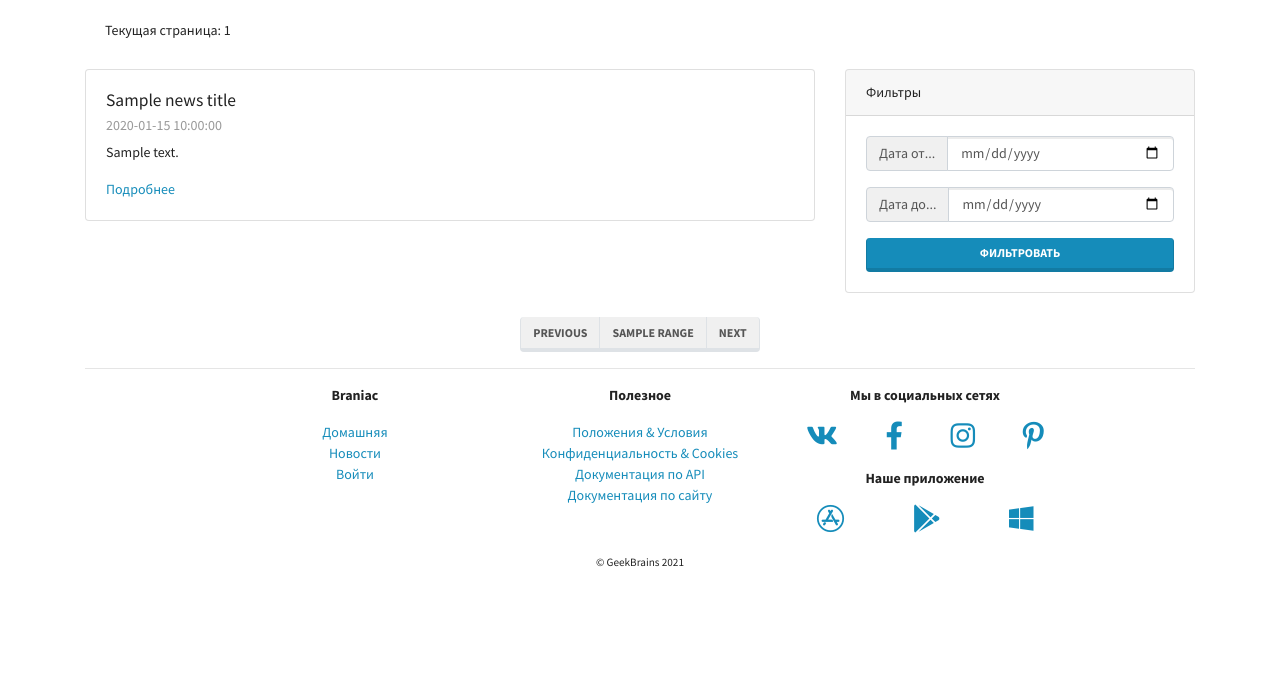
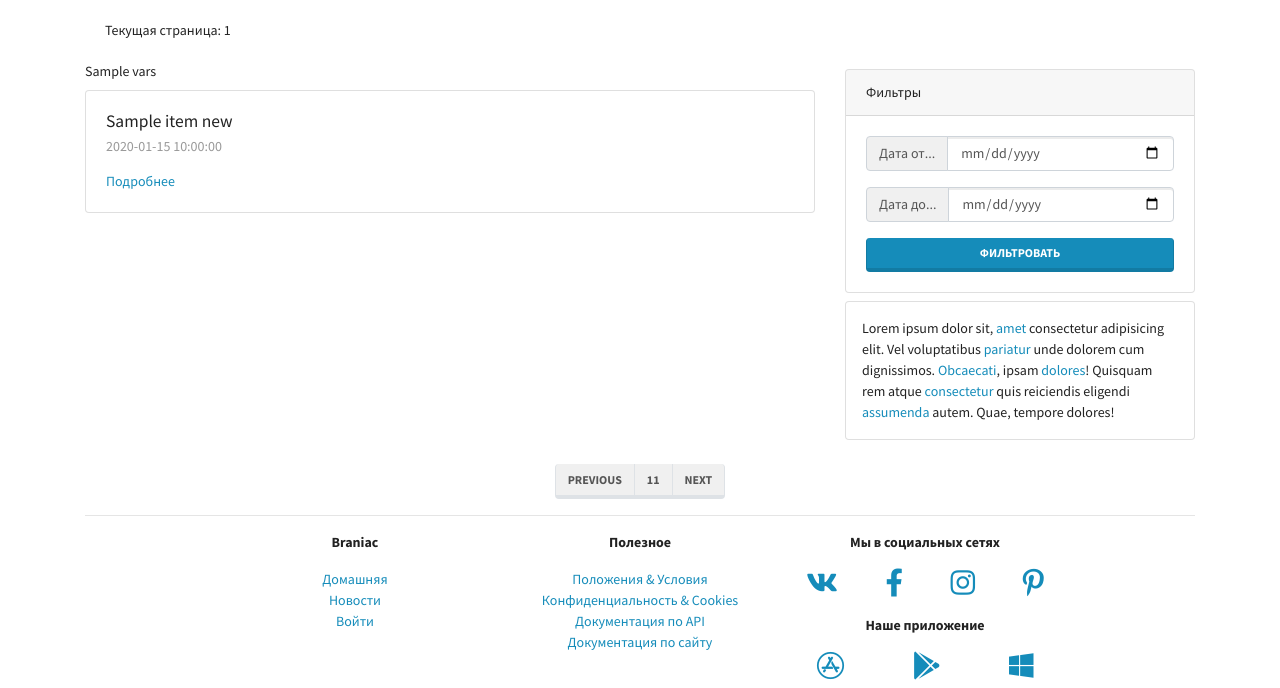
Before and after one commit to DenisLo-master/Django-hw, a Django app: template mainapp/templates/mainapp/news.html in a window 1280 px wide. Shown: the part 77-765 px from the top of the page. Before the commit the page ends 644 px from the top, so only its background shows below. Run offline with Django 3.2, Linux system fonts and the light colour scheme; the template is opened without the code that fills it: most values are stand-ins (such as "Sample title", 1, 10 or a date in 2020); some libraries are stand-ins or nearby versions.

Commit message:
lesson_3 get news fro GPTChat with dynamic count page, Template tag - google_search

```diff
--- a/config/settings.py
+++ b/config/settings.py
@@ -65,7 +65,7 @@ TEMPLATES = [
                 "django.template.context_processors.request",
                 "django.contrib.auth.context_processors.auth",
                 "django.contrib.messages.context_processors.messages",
-                "mainapp.context_processor.example.simple_context_processor",
+                # "mainapp.context_processor.news.news_context_processor",
             ],
         },
     },
--- a/mainapp/context_processor/example.py
+++ /dev/null
@@ -1,2 +0,0 @@
-def simple_context_processor(request):
-    return {"foo": "bar"}
--- a/mainapp/templates/mainapp/news.html
+++ b/mainapp/templates/mainapp/news.html
@@ -1,4 +1,5 @@
 {% extends 'base.html' %}
+{% load google_search %}
 
 {% block content %}
 
@@ -16,13 +17,13 @@
     <div class="row">
 
       <div class="col-lg-8">
-
-        {% for i in double_range %}
+        {{vars}}
+        {% for item_news in current_page_content %}
           <div class="card my-2">
             <div class="card-body">
-              <h5 class="card-title">{{news_title}}</h5>
+              <h5 class="card-title">{{item_news.title}}</h5>
               <h6 class="card-subtitle mb-2 text-muted">{{ datetime_obj|date:"Y-m-d h:i:s" }}</h6>
-              <p class="card-text">{{news_preview}}</p>
+              <p class="card-text">{{ item_news.preview }}</p>
               <a href="#" class="card-link">Подробнее</a>
             </div>
           </div>
@@ -54,6 +55,18 @@
             </form>
           </div>
         </div>
+        <div class="card my-2 sticky-top">
+          <div class="p-3">
+            <p class="card-text">Lorem ipsum dolor sit, {{ 'amet'|google_search }} consectetur adipisicing elit. Vel
+              voluptatibus
+              {{ 'pariatur'|google_search }} unde dolorem cum dignissimos. {{ 'Obcaecati'|google_search }}, ipsam
+              {{ 'dolores'|google_search }}!
+              Quisquam rem atque
+              {{ 'consectetur'|google_search }}
+              quis reiciendis
+              eligendi {{ 'assumenda'|google_search }} autem. Quae, tempore dolores!</p>
+          </div>
+        </div>
       </div>
 
     </div>
@@ -63,9 +76,9 @@
         <ul class="pagination">
           <li class="page-item"><a class="page-link" href="#">Previous</a></li>
 
-          {% for i in double_range %}
-            <li class="page-item"><a class="page-link"
-              href="{% url 'mainapp:news_paginator' page=i %}?param1=foobar">{{i}}</a></li>
+          {% for i in page_count %}
+            <li class="page-item"><a class="page-link" href="{% url 'mainapp:news_paginator' page=i|add:1 %}">{{i|add:1}}</a>
+            </li>
           {% endfor %}
 
           <li class="page-item"><a class="page-link" href="#">Next</a></li>
--- /dev/null
+++ b/mainapp/templatetags/google_search.py
@@ -0,0 +1,9 @@
+from django import template
+from django.utils.safestring import mark_safe
+
+register = template.Library()
+
+
+@register.filter
+def google_search(value):
+    return mark_safe(f"<a target='_blank'  href='https://www.google.com/search?q={value}'>{value}</a>")
--- a/mainapp/urls.py
+++ b/mainapp/urls.py
@@ -7,7 +7,7 @@ app_name = MainappConfig.name
 
 urlpatterns = [
     path("", views.MainPageView.as_view(), name="main_page"),
-    path("news/", views.NewsPageView.as_view(), name="news"),
+    # path("news/", views.NewsPageView.as_view(), name="news"),
     path("news/<int:page>/", views.NewsWithPaginatorView.as_view(), name="news_paginator"),
     path("courses/", views.CoursesPageView.as_view(), name="courses"),
     path("contacts/", views.ContactsPageView.as_view(), name="contacts"),
--- a/templates/base.html
+++ b/templates/base.html
@@ -55,7 +55,7 @@
           <p>
             <ul class="list-unstyled">
               <li><a href="{% url 'mainapp:main_page' %}">Домашняя</a></li>
-              <li><a href="{% url 'mainapp:news' %}">Новости</a></li>
+              <li><a href="{% url 'mainapp:news_paginator' page=1 %}">Новости</a></li>
               <li><a href="{% url 'mainapp:login' %}">Войти</a></li>
             </ul>
           </p>
--- a/templates/includes/main_menu.html
+++ b/templates/includes/main_menu.html
@@ -15,7 +15,7 @@
       <ul class="navbar-nav mr-auto">
         <li
           class="nav-item {% if request.resolver_match.view_name == 'mainapp:mainapp.views.NewsPageView' %}active{% endif%}">
-          <a class="nav-link" href="{% url 'mainapp:news' %}">Новости</a>
+          <a class="nav-link" href="{% url 'mainapp:news_paginator' page=1 %}">Новости</a>
         </li>
         <li
           class="nav-item {% if request.resolver_match.view_name == 'mainapp:mainapp.views.CoursesPageView' %}active{% endif%}">
```
Also changed, not shown: content/news_from_GPTChat.json (added, +7 -0 lines), content/recieve_news.py (added, +24 -0 lines), mainapp/context_processor/news.py (added, +17 -0 lines), mainapp/views.py (+6 -3 lines), content/__init__.py (added).
